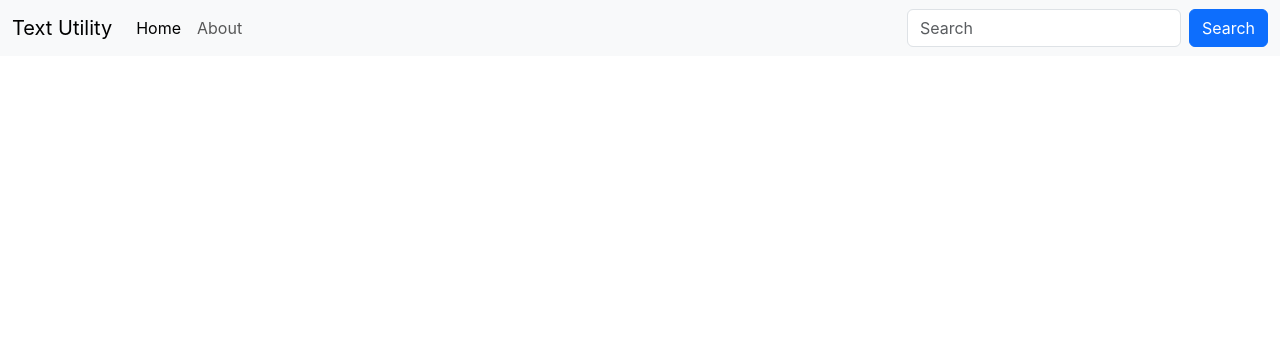
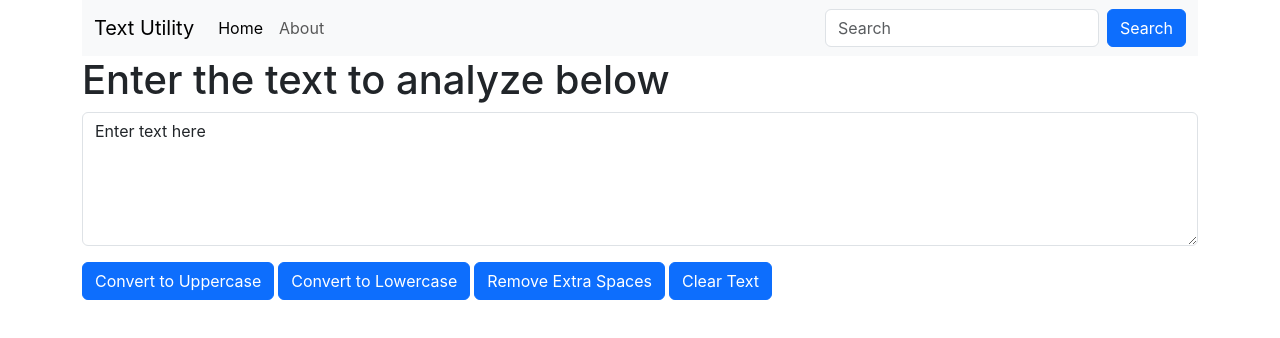
Before and after one commit to mukesh-kumar1983/TextUtils, a React (Create React App) app in the folder text-utils/: page / in a window 1280 px wide. Shown: the top 338 px of the page. Built offline with nearby package versions, Linux system fonts and the light colour scheme.

Commit message:
video 7 completed in Mukesh branch

```diff
--- a/text-utils/src/App.js
+++ b/text-utils/src/App.js
@@ -2,14 +2,19 @@ import logo from './logo.svg';
 import './App.css';
 import Navbar from './components/Navbar';
 import PropTypes from 'prop-types'
+import TextForm from './components/TextForm';
 
 
 function App() {
   return (
     <>
-
+    <div className="container">
     <Navbar title="Text Utility" aboutText="About" />
 
+    <TextForm heading={"Enter the text to analyze below"} />
+
+
+    </div>
     </>
   );
 }
--- /dev/null
+++ b/text-utils/src/components/TextForm.js
@@ -0,0 +1,54 @@
+import React, {useState} from "react";
+
+
+
+export default function TextForm(props) {
+
+    const handleUpClick = () => {
+
+                let newText = text.toUpperCase();
+                setText(newText);
+    }
+
+    const handleLoClick = () => {
+                let newText = text.toLowerCase();
+                setText(newText);
+    }
+
+    const clearTextClick = () => {
+
+                setText("");
+    }
+
+    const removeExtraSpacesClick = () => {
+                let newText = text.replace(/\s+/g, ' ').trim();
+                setText(newText);
+    }
+
+    const handleOnChange = (event) => {
+        setText(event.target.value);
+    }
+
+    const [text, setText] = useState("Enter text here");
+
+  return (
+    <>
+      <h1>{props.heading}</h1>
+        <div className="mb-3">
+
+          <textarea
+            className="form-control"
+            id="myBox"
+            rows="5"
+            value={text}
+            onChange={handleOnChange}
+          ></textarea>
+        </div>
+        <button className="btn btn-primary me-1" onClick={handleUpClick}>Convert to Uppercase</button>
+            <button className="btn btn-primary me-1" onClick={handleLoClick}>Convert to Lowercase</button>
+            <button className="btn btn-primary me-1" onClick={removeExtraSpacesClick}>Remove Extra Spaces</button>
+            <button className="btn btn-primary me-1" onClick={clearTextClick} >Clear Text</button>
+
+    </>
+  );
+}
```
